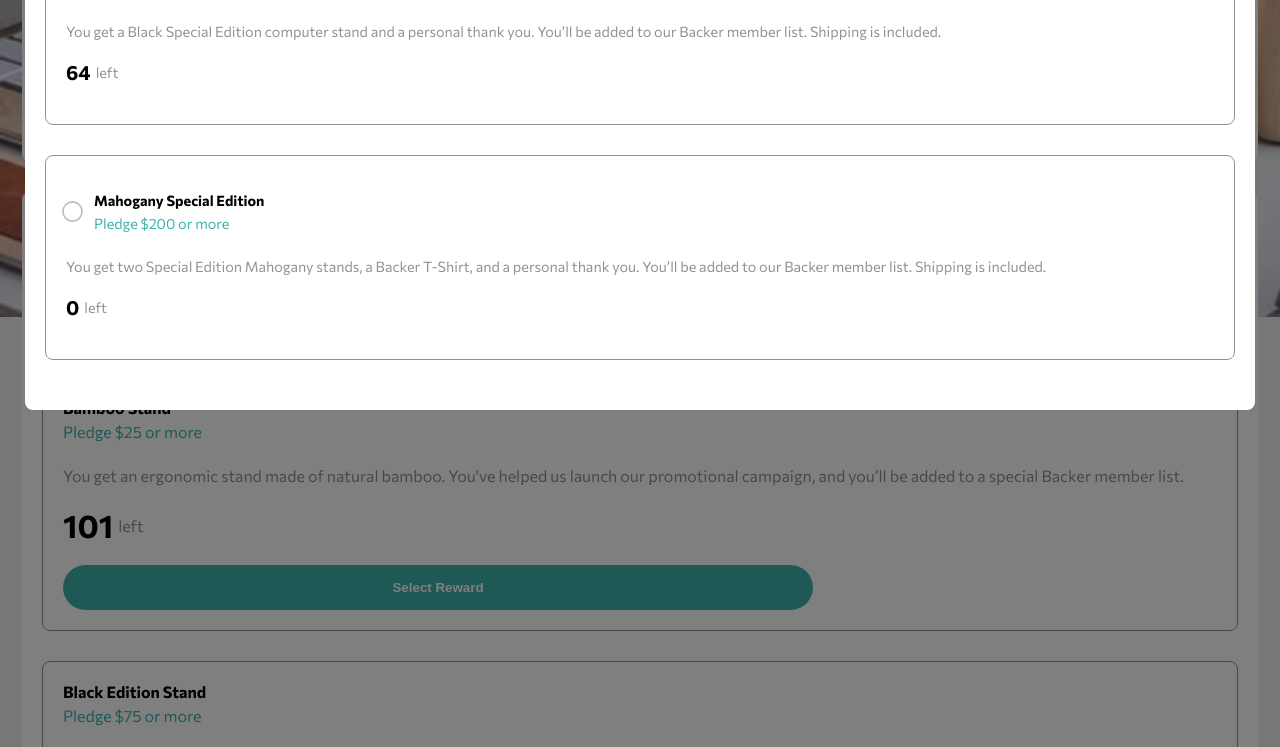
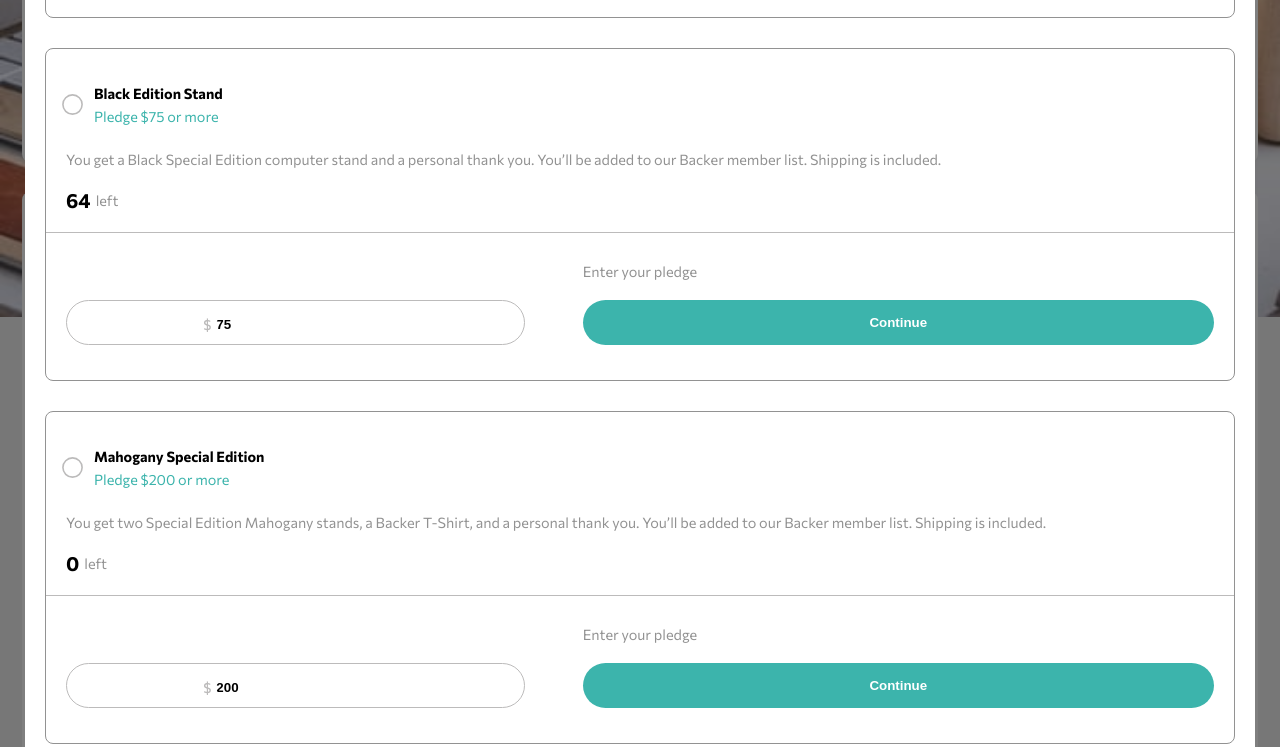
Before and after one commit to AndrewGHarrington/crowdfunding-product-page-main, a plain HTML site: page index.html in a window 1280 px wide. Shown: the part 707-1454 px from the top of the page. Drawn offline with Linux system fonts and the light colour scheme.

Commit message:
added pledge amount section for selected pledges

```diff
--- a/index.html
+++ b/index.html
@@ -183,7 +183,20 @@
                 <p>left</p>
               </div>
             </div>
-             <!-- Selected pledge section here -->
+            <!-- Selected pledge start -->
+            <div class="pledge-start-divider"></div>
+            <article class="pledge-start-container">
+              <p>Enter your pledge</p>
+              <div class="pledge-amount-container">
+                <div class="input-container">
+                  <p id="dollar">$</p>
+                  <input type="text" name="amount" id="amount" value="25">
+                </div>
+                <div class="amount-input-box"></div>
+                <button class="btn-continue">Continue</button>
+              </div>
+            </article>
+            <!-- Selected pledge end -->
         </article>
         <article class="pledge-black">
           <header class="radio-section">
@@ -210,7 +223,20 @@
                 <p>left</p>
               </div>
             </div>
-            <!-- Selected pledge section here -->
+            <!-- Selected pledge start -->
+            <div class="pledge-start-divider"></div>
+            <article class="pledge-start-container">
+              <p>Enter your pledge</p>
+              <div class="pledge-amount-container">
+                <div class="input-container">
+                  <p id="dollar">$</p>
+                  <input type="text" name="amount" id="amount" value="75">
+                </div>
+                <div class="amount-input-box"></div>
+                <button class="btn-continue">Continue</button>
+              </div>
+            </article>
+            <!-- Selected pledge end -->
         </article>
         <article class="pledge-mahogany">
           <header class="radio-section">
@@ -237,42 +263,23 @@
                 <p>left</p>
               </div>
             </div>
-            <!-- Selected pledge section here -->
-        </article>
-      </section>
-    </section>
             <!-- Selected pledge start -->
+            <div class="pledge-start-divider"></div>
             <article class="pledge-start-container">
               <p>Enter your pledge</p>
               <div class="pledge-amount-container">
-      <input type="text" name="amount" id="amount" value="25">
-      <p>$</p> <!-- make this inline and absolutely position it infront of the amount -->
+                <div class="input-container">
+                  <p id="dollar">$</p>
+                  <input type="text" name="amount" id="amount" value="200">
+                </div>
+                <div class="amount-input-box"></div>
                 <button class="btn-continue">Continue</button>
               </div>
             </article>
             <!-- Selected pledge end -->
-
-  <!-- Selected pledge start -->
-  <article class="pledge-start-container">
-    <p>Enter your pledge</p>
-    <div class="pledge-amount-container">
-      <input type="text" name="amount" id="amount" value="75">
-      <p>$</p> <!-- make this inline and absolutely position it infront of the amount -->
-      <button class="btn-continue">Continue</button>
-    </div>
         </article>
-  <!-- Selected pledge end -->
-
-  <!-- Selected pledge start -->
-  <article class="pledge-start-container">
-    <p>Enter your pledge</p>
-    <div class="pledge-amount-container">
-      <input type="text" name="amount" id="amount" value="200">
-      <p>$</p> <!-- make this inline and absolutely position it infront of the amount -->
-      <button class="btn-continue">Continue</button>
-    </div>
-   </article>
-  <!-- Selected pledge end -->
+      </section>
+    </section>
 
   <!-- Success modal start -->
     <section class="modal-pledge-complete-container">
--- a/style.css
+++ b/style.css
@@ -257,3 +257,69 @@ input[type="radio"] {
     border: 1px solid #bcbbbb;
     border-radius: 50%;
 }
+
+.pledge-bamboo, .pledge-black, .pledge-mahogany {
+    position: relative;
+}
+
+.pledge-start-divider {
+    background-color: #bcbbbb;
+    height: 1px;
+    width: 100%;
+    position: absolute;
+    left: 0;
+    margin-bottom: 20px;
+}
+
+.pledge-start-container {
+    padding-top: 30px;
+    padding-bottom: 15px;
+    text-align: center;
+}
+
+.pledge-amount-container {
+    display: flex;
+    justify-content: space-between;
+    position: relative;
+}
+
+input[type="text"], .btn-continue {
+    border-radius: 50px;
+    border-style: none;
+}
+
+.input-container {
+    display: flex;
+    position: absolute;
+    justify-content: center;
+    align-items: center;
+    width: 40%;
+    padding: 15px;
+}
+
+input[type="text"] {
+    appearance: none;
+    background-color: rgba(0, 0, 0, 0);
+    color: black;
+    font-weight: 700;
+    margin-left: 5px;
+    width: 40%;
+}
+
+.amount-input-box {
+    padding: 15px;
+    border-radius: 50px;
+    border: 1px solid #bcbbbb;
+    width: 40%;
+}
+
+.btn-continue {
+    padding: 15px;
+    width: 55%;
+}
+
+#dollar {
+    color: #bcbbbb;
+    font-weight: 500;
+    margin: 0;
+}
```
Lines whose indentation alone changed are shown as unchanged.
